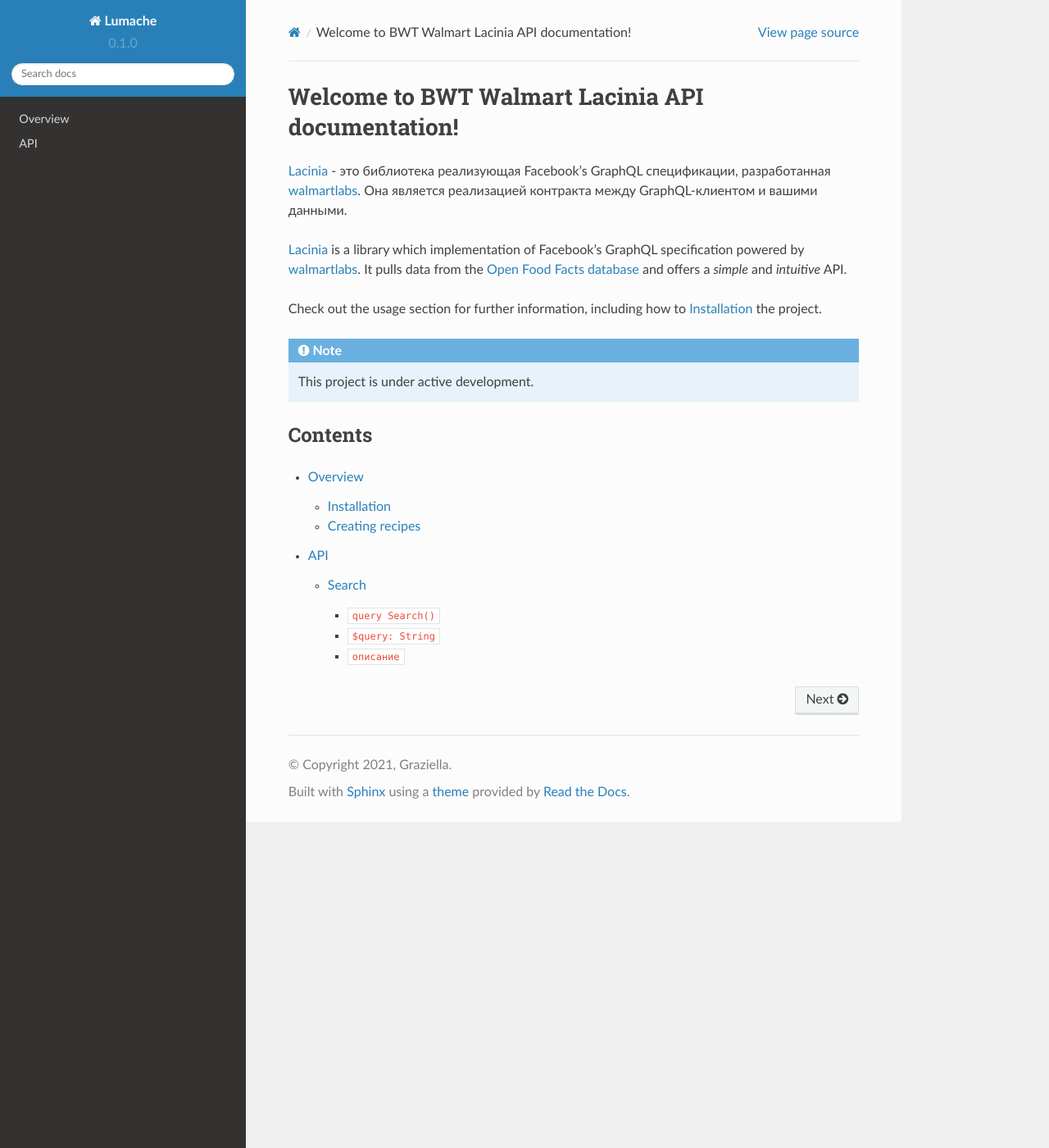
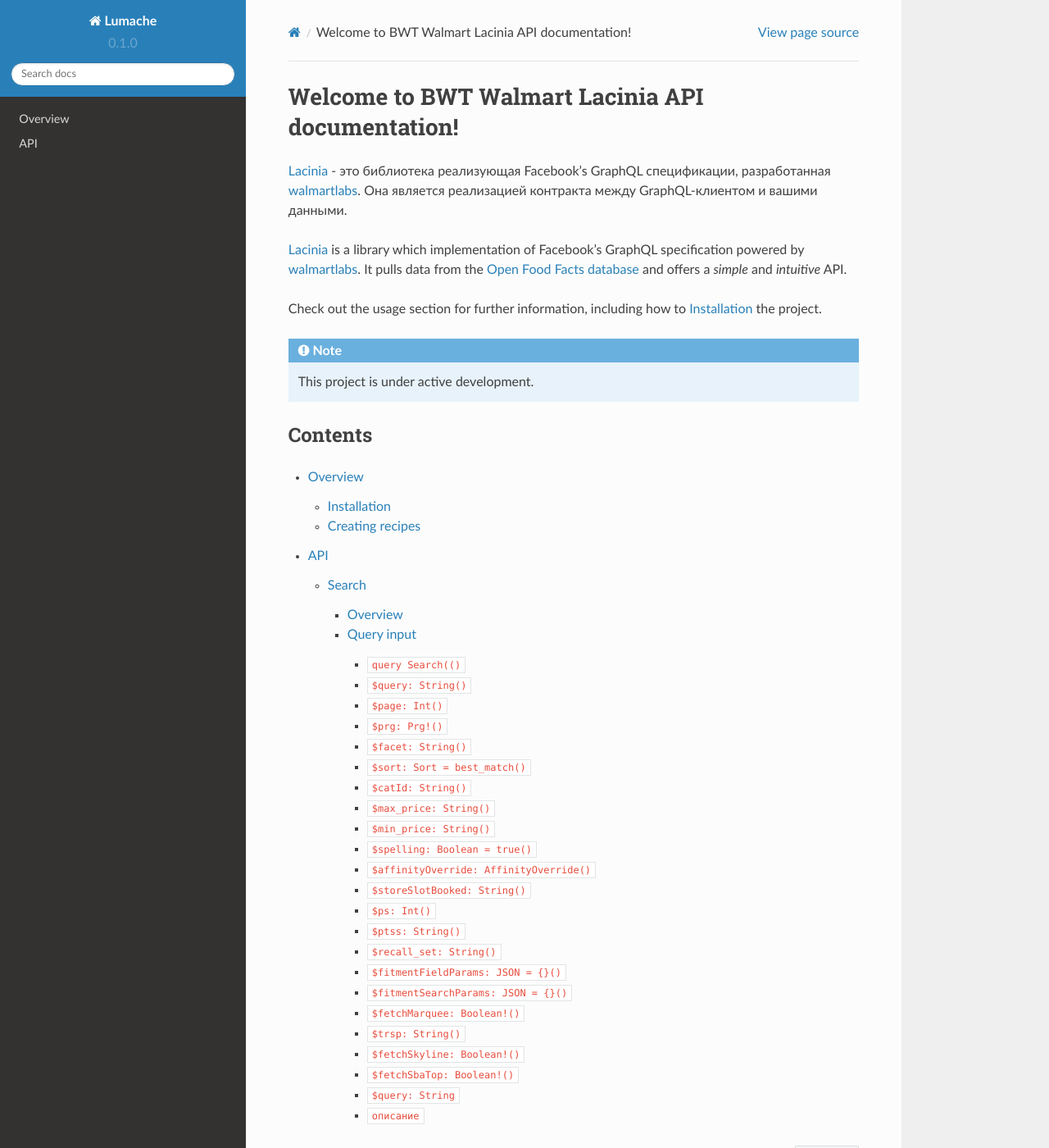
Before and after one commit to LyricalToxic/bwt-walmart-lacinia-api, a Sphinx documentation site: the page built from docs/source/index.rst, in a window 1280 px wide and 1400 px high. Shown: the whole window at 82% size. Built offline with Sphinx 7.4.7 and the Read the Docs theme 2.0.0, drawn with Linux system fonts in a browser that asks for light colours; pages that are not in the unit, such as notebooks, are missing from menus.

Commit message:
feat(api::overview): add overview

```diff
--- a/docs/source/api.rst
+++ b/docs/source/api.rst
@@ -4,10 +4,45 @@ API
 .. autosummary::
    :toctree: generated
 
-   endpoints
+Search
+-----------
+Overview
+~~~~~~~~~~~
 
-Search
-------------
-.. js:function:: query Search
+    Запрос на поиск товаров выполняется на endpoint::
+
+        https://www.walmart.com/orchestra/home/graphql
+
+    Результаты поиска разбиваются на пагинации. Для каждого набора фильтров можно получить не более 1000 товаров.
+
+Query input
+~~~~~~~~~~~
+.. js:function:: query Search(
+    $query: String
+    $page: Int
+    $prg: Prg!
+    $facet: String
+    $sort: Sort = best_match
+    $catId: String
+    $max_price: String
+    $min_price: String
+    $spelling: Boolean = true
+    $affinityOverride: AffinityOverride
+    $storeSlotBooked: String
+    $ps: Int
+    $ptss: String
+    $recall_set: String
+    $fitmentFieldParams: JSON = {}
+    $fitmentSearchParams: JSON = {}
+    $fetchMarquee: Boolean!
+    $trsp: String
+    $fetchSkyline: Boolean!
+    $fetchSbaTop: Boolean!
+)
+
+
 .. js:attribute:: $query: String
     описание
+
+
+------------
```
